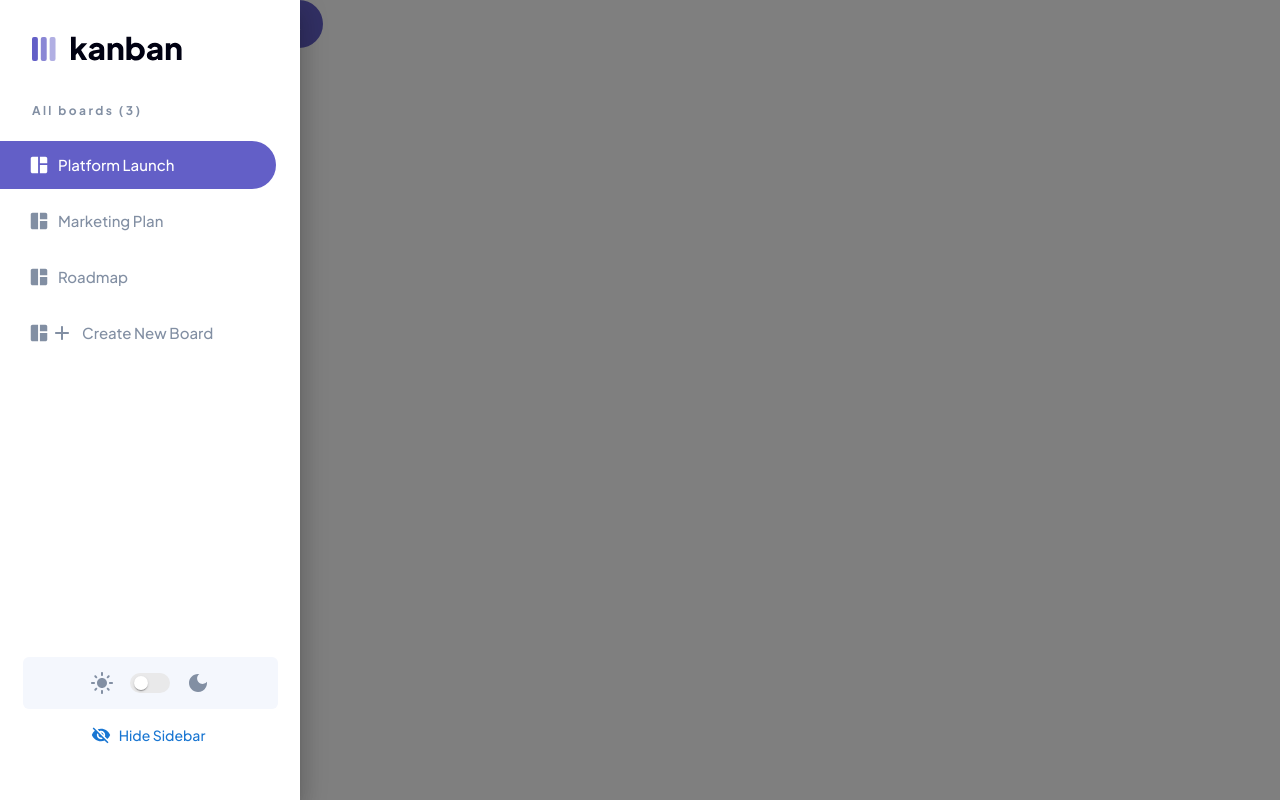
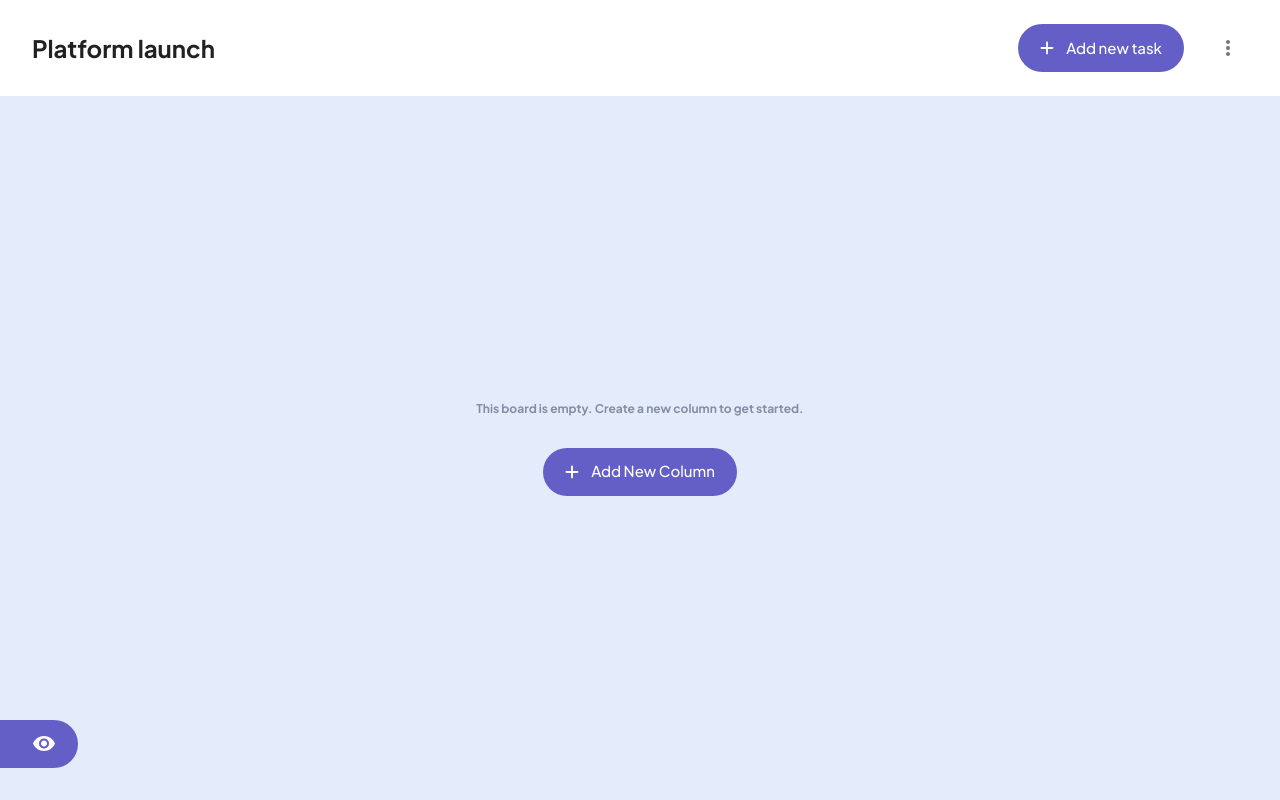
Before and after one commit to migueljo/kanban, a Next.js app: page /dashboard in a window 1280 px wide. Built offline with nearby package versions, Linux system fonts and the light colour scheme.

Commit message:
Dashboard empty view done

```diff
--- a/src/components/Sidebar/Sidebar.tsx
+++ b/src/components/Sidebar/Sidebar.tsx
@@ -1,4 +1,5 @@
 import React from "react";
+import Image from "next/image";
 import Drawer from "@mui/material/Drawer";
 import Box from "@mui/material/Box";
 import Stack from "@mui/material/Stack";
@@ -11,10 +12,9 @@ import VisibilityRoundedIcon from "@mui/icons-material/VisibilityRounded";
 import { Button } from "@/components/Button/Button";
 import { Typography } from "@/components/Text/Typography";
 import { DarkModeSwitch } from "@/components//DarkModeSwitch/DarkModeSwitch";
-import Image from "next/image";
 
 export function Sidebar() {
-  const [open, setOpen] = React.useState(true);
+  const [open, setOpen] = React.useState(false);
   return (
     <>
       <Drawer open={open} onClose={() => setOpen(false)}>
@@ -89,7 +89,7 @@ export function Sidebar() {
           display: open ? "none" : "block",
         }}
       >
-        <Button kind="edge" onClick={() => setOpen(true)}>
+        <Button kind="edge" onClick={() => setOpen(true)} active>
           <VisibilityRoundedIcon />
         </Button>
       </Box>
--- a/src/components/Text/Typography.tsx
+++ b/src/components/Text/Typography.tsx
@@ -1,13 +1,16 @@
 import React from "react";
 import TypographyMui, { TypographyProps } from "@mui/material/Typography";
+
 import { colors } from "@/utils/colors";
 
 export function Typography(props: TypographyProps) {
+  const { color, ...restProps } = props;
+
   return (
     <TypographyMui
-      {...props}
+      {...restProps}
       sx={(theme) => ({
-        color: theme.palette.text.primary,
+        color: color ?? theme.palette.text.primary,
 
         "&.MuiTypography-headingS": {
           color: colors.mediumGrey,
--- a/src/pages/dashboard/index.tsx
+++ b/src/pages/dashboard/index.tsx
@@ -1,20 +1,72 @@
 import React from "react";
+import AddRoundedIcon from "@mui/icons-material/AddRounded";
+import MoreVertRoundedIcon from "@mui/icons-material/MoreVertRounded";
+import Box from "@mui/material/Box";
+import IconButton from "@mui/material/IconButton";
 
 import { Button } from "@/components/Button/Button";
 import { Typography } from "@/components/Text/Typography";
 import { Sidebar } from "@/components/Sidebar/Sidebar";
+import { colors } from "@/utils/colors";
+
+function EmptyView() {
+  return (
+    <Box
+      sx={{
+        display: "flex",
+        flexDirection: "column",
+        justifyContent: "center",
+        alignItems: "center",
+        gap: "32px",
+        width: "100%",
+        height: "100%",
+      }}
+    >
+      <Typography variant="bodyM" color={colors.mediumGrey}>
+        This board is empty. Create a new column to get started.
+      </Typography>
+      <Button startIcon={<AddRoundedIcon />}>Add New Column</Button>
+    </Box>
+  );
+}
 
 export default function Dashboard() {
   return (
-    <div>
+    <Box sx={{ height: "100vh", width: "100vw" }}>
       <Sidebar />
-      <main>
-        <header>
+      <Box
+        component="main"
+        sx={{ height: "100%", display: "flex", flexDirection: "column" }}
+      >
+        <Box
+          component="header"
+          sx={{
+            height: "96px",
+            backgroundColor: colors.white,
+            display: "flex",
+            justifyContent: "space-between",
+            alignItems: "center",
+            padding: "0 32px",
+          }}
+        >
           <Typography variant="headingXL">Platform launch</Typography>
-          <Button>Add new task</Button>
-        </header>
-      </main>
-      <Typography variant="headingXL">Dashboard</Typography>
-    </div>
+          <Box>
+            <Button startIcon={<AddRoundedIcon />}>Add new task</Button>
+            <IconButton onClick={console.log} sx={{ marginLeft: "24px" }}>
+              <MoreVertRoundedIcon />
+            </IconButton>
+          </Box>
+        </Box>
+        <Box
+          sx={{
+            backgroundColor: colors.linesLight,
+            display: "flex",
+            flex: 1,
+          }}
+        >
+          <EmptyView />
+        </Box>
+      </Box>
+    </Box>
   );
 }
```
